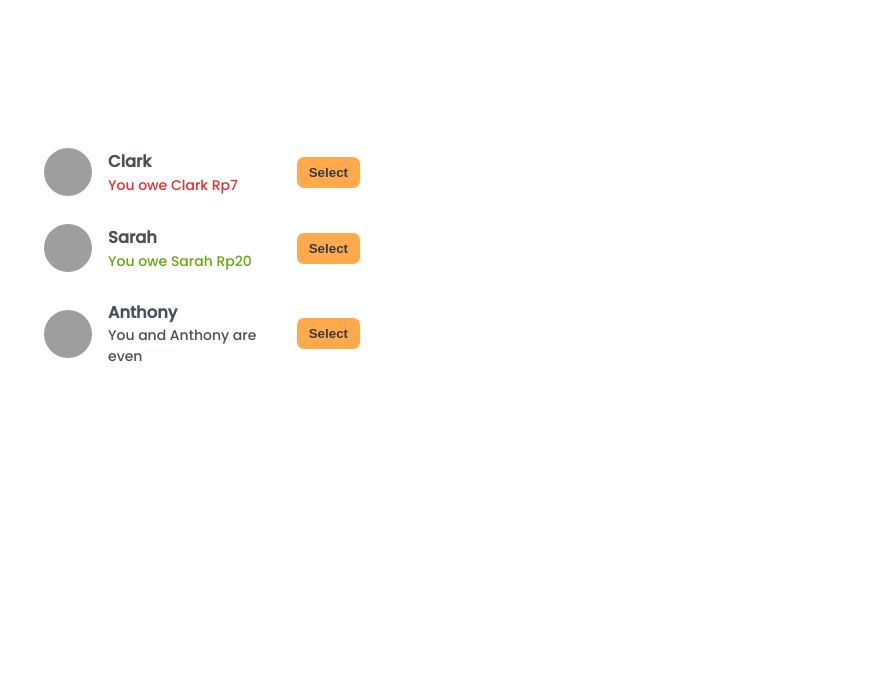
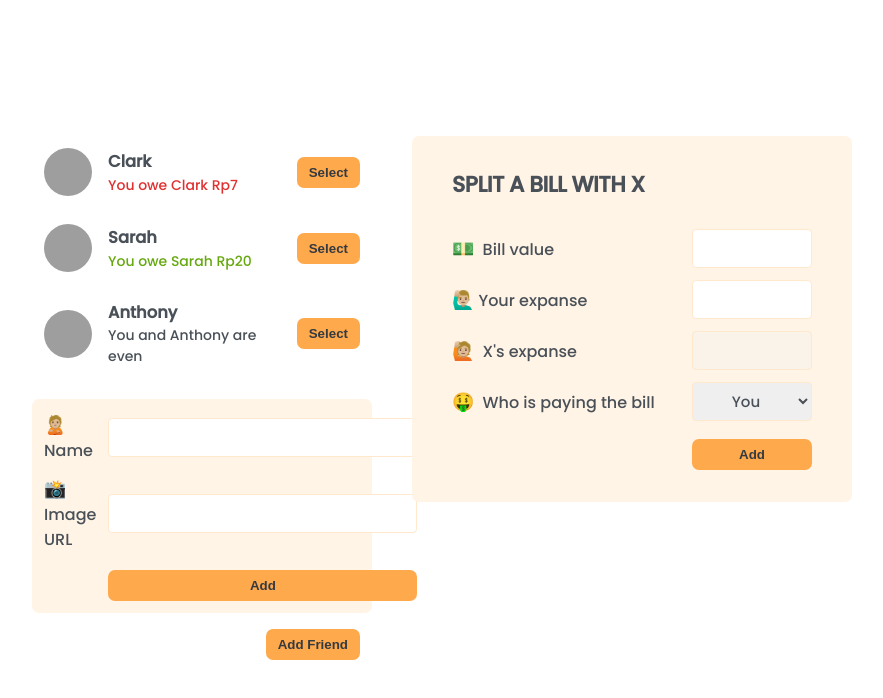
Before and after one commit to lunadiotic/split-bill-src, a React (Create React App) app: page / in a window 1280 px wide. Shown: the top 698 px of the page, without its empty margins (198-1081 px from the left). Built offline with nearby package versions, Linux system fonts and the light colour scheme; grey boxes are pictures that could not be loaded.

Commit message:
menampilkan desain form statis

```diff
--- a/src/App.js
+++ b/src/App.js
@@ -24,7 +24,10 @@
     <div className="app">
       <div className="sidebar">
         <FriendList />
+        <FormAddFriend />
+        <Button>Add Friend</Button>
       </div>
+      <FormSplitBill />
     </div>
   );
 }
@@ -56,7 +59,51 @@
         </p>
       )}
       {friend.balance === 0 && <p>You and {friend.name} are even</p>}
-      <button className="button">Select</button>
+      <Button>Select</Button>
     </li>
   );
 }
+
+function FormAddFriend() {
+  return (
+    <form action="" className="form-add-friend">
+      <label htmlFor="">🙎🏼 Name</label>
+      <input type="text" />
+
+      <label htmlFor="">📸 Image URL</label>
+      <input type="text" />
+
+      <Button>Add</Button>
+    </form>
+  )
+}
+
+
+function FormSplitBill() {
+  return (
+    <form action="" className="form-split-bill">
+      <h2>Split a bill with X</h2>
+
+      <label htmlFor="">💵 Bill value</label>
+      <input type="text" />
+
+      <label htmlFor="">🙋🏼‍♂️Your expanse</label>
+      <input type="text" />
+
+      <label htmlFor="">🙋🏼 X's expanse</label>
+      <input type="text" disabled />
+
+      <label htmlFor="">🤑 Who is paying the bill</label>
+      <select name="" id="">
+        <option value="user">You</option>
+        <option value="friend">X</option>
+      </select>
+
+      <Button>Add</Button>
+    </form>
+  )
+}
+
+function Button({ children }) {
+  return <button className="button">{children}</button>
+}
```
